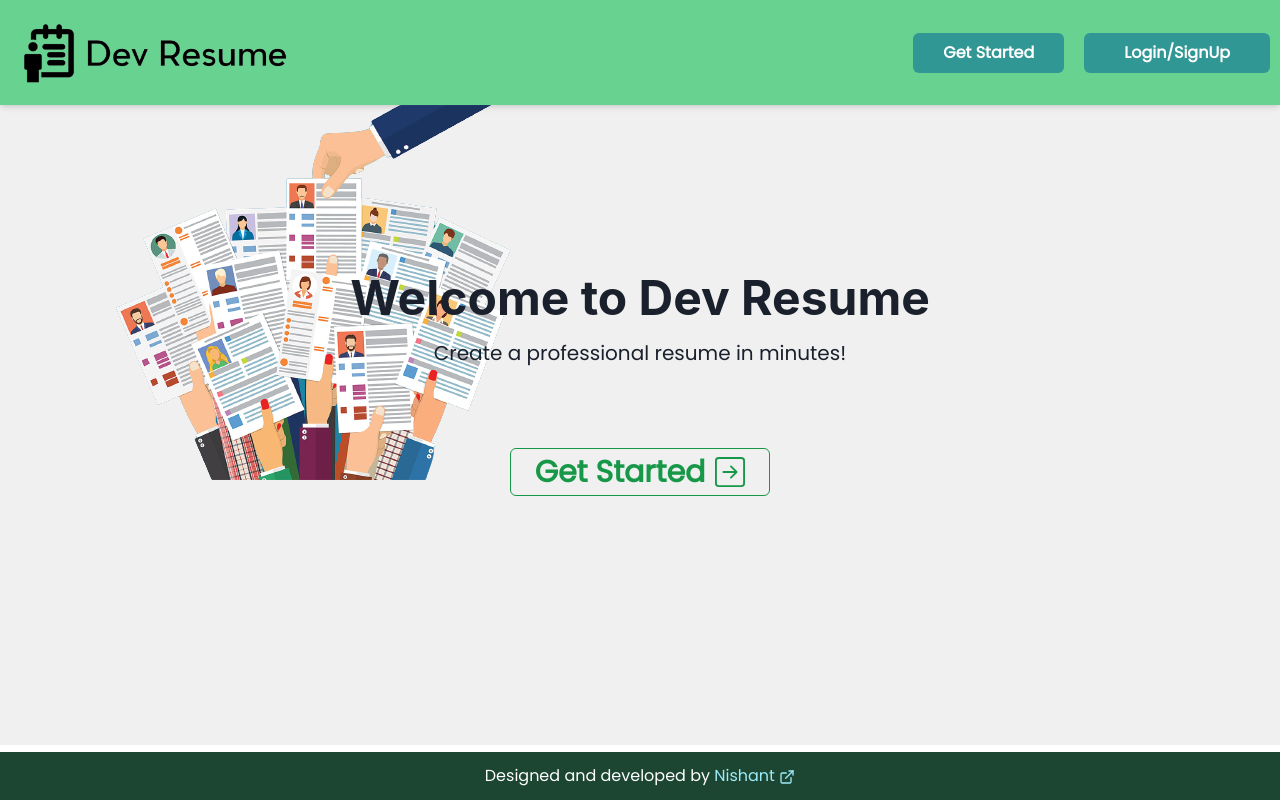
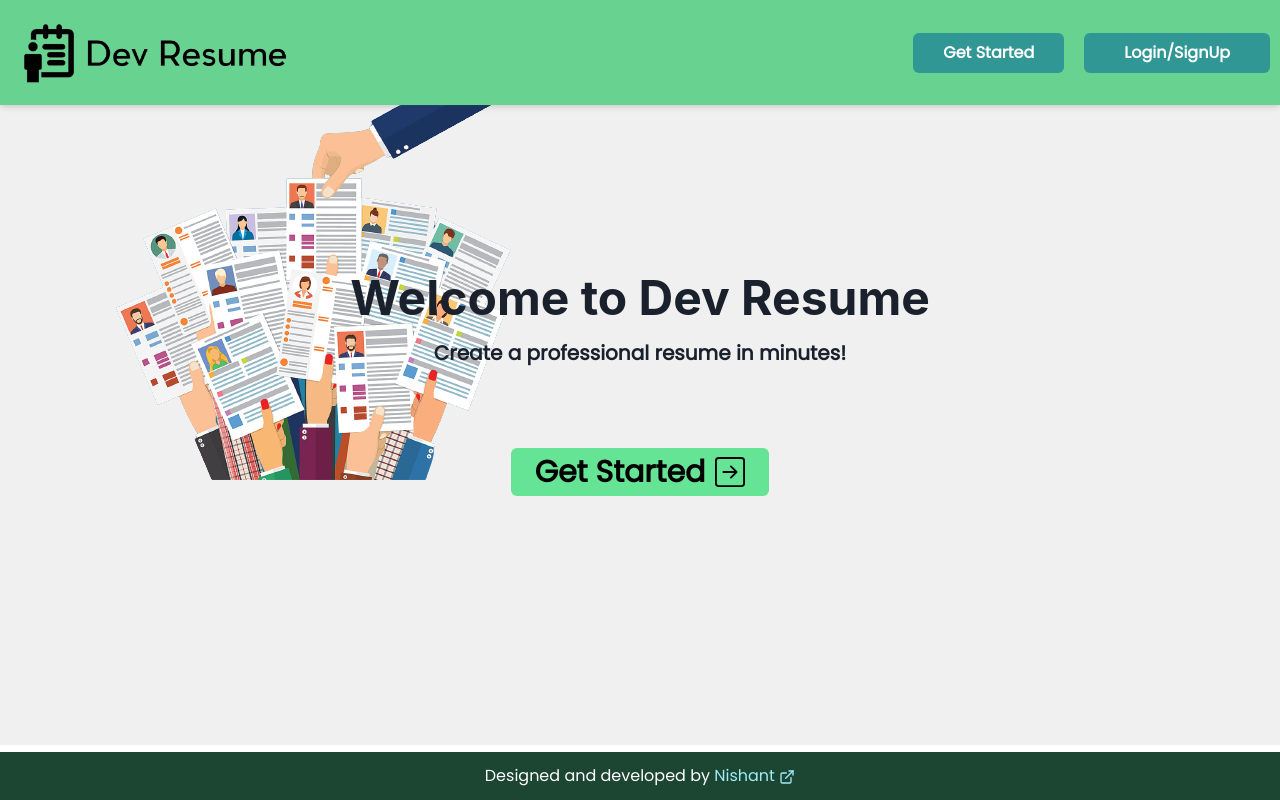
Before and after one commit to Nishant4coding/Dev-Resume, a React (Create React App) app: page / in a window 1280 px wide. Built offline with nearby package versions, Linux system fonts and the light colour scheme.

Commit message:
landing page update

```diff
--- a/src/components/LandingPage.jsx
+++ b/src/components/LandingPage.jsx
@@ -51,6 +51,7 @@ const LandingPage = () => {
         bgRepeat={"no-repeat"}
         bgImage={`url(${backgroundImage})`}
         bgColor={"blackAlpha.100"}
+
         w="100%"
       >
         <Center h="70vh">
@@ -60,15 +61,17 @@ const LandingPage = () => {
               animate={{ opacity: 1, y: 0 }}
               transition={{ duration: 1 }}
             >
-              <Heading size="2xl">Welcome to Dev Resume</Heading>
-              <Text fontSize="xl" mt={4}>
+              <Heading size="2xl" fontWeight={700}>Welcome to Dev Resume</Heading>
+              <Text fontSize="xl" fontWeight={900} mt={4}>
                 Create a professional resume in minutes!
               </Text>
               <Button
                 mt={"80px"}
-                colorScheme="whatsapp"
+                color={"black"}
+                backgroundColor={"whatsapp.300"}
+
                 size={"lg"}
-                variant={"outline"}
+
               >
                 <Link
                   to="/show"
--- a/src/components/ProfessionalDetailsForm.jsx
+++ b/src/components/ProfessionalDetailsForm.jsx
@@ -133,7 +133,7 @@ const ProfessionalDetails = (props) => {
                 }));
               }}
             />
-            <FormHelperText>Hit enter for newline</FormHelperText>
+            {/* <FormHelperText>Hit enter for newline</FormHelperText> */}
           </FormControl>
         </GridItem>
       </SimpleGrid>
@@ -176,7 +176,7 @@ const ProfessionalDetails = (props) => {
       <FormControl>
         <FormLabel>Summary:</FormLabel>
         <Textarea
-          placeholder="Introduce yourself by pitching your skills & explaining how they can be of value to a company"
+          placeholder="Introduce yourself in few line"
           value={resumeInfo.professional.summary}
           onChange={(e) => {
             const updateValue = {
@@ -194,7 +194,7 @@ const ProfessionalDetails = (props) => {
       <FormControl>
         <FormLabel>Skills:</FormLabel>
         <Textarea
-          placeholder="Communication, Teambuilding, etc.."
+          placeholder="Enter for new points"
           value={resumeInfo.professional.skills}
           onChange={(e) => {
             const updateValue = {
@@ -208,7 +208,7 @@ const ProfessionalDetails = (props) => {
             setResumeInfo(updateResumeInfo);
           }}
         />
-        <FormHelperText>Hit enter for newline</FormHelperText>
+        {/* <FormHelperText>Hit enter for newline</FormHelperText> */}
       </FormControl>
       {workSection}
       <Button
--- a/src/components/ResumeForm.jsx
+++ b/src/components/ResumeForm.jsx
@@ -123,16 +123,14 @@ const ResumeForm = () => {
             boxShadow="md"
             zIndex="10000"
           >
-            <Heading zIndex="20001 " textAlign="center" fontSize="30px">
-              Dev-Resume
-            </Heading>
+
             <Box
               zIndex="10000"
               position="fixed"
               alignItems="center"
               justifyContent="center"
               left="20%"
-              top="68px"
+              top="30px"
               height="10px"
               width="65%"
               borderRadius="full"
--- a/src/components/ResumeTemplate.jsx
+++ b/src/components/ResumeTemplate.jsx
@@ -221,6 +221,7 @@ const ResumeTemplate = (props) => {
               window.location.reload();
             }}
           >
+
             Create New
           </Button>
         </Center>
```
